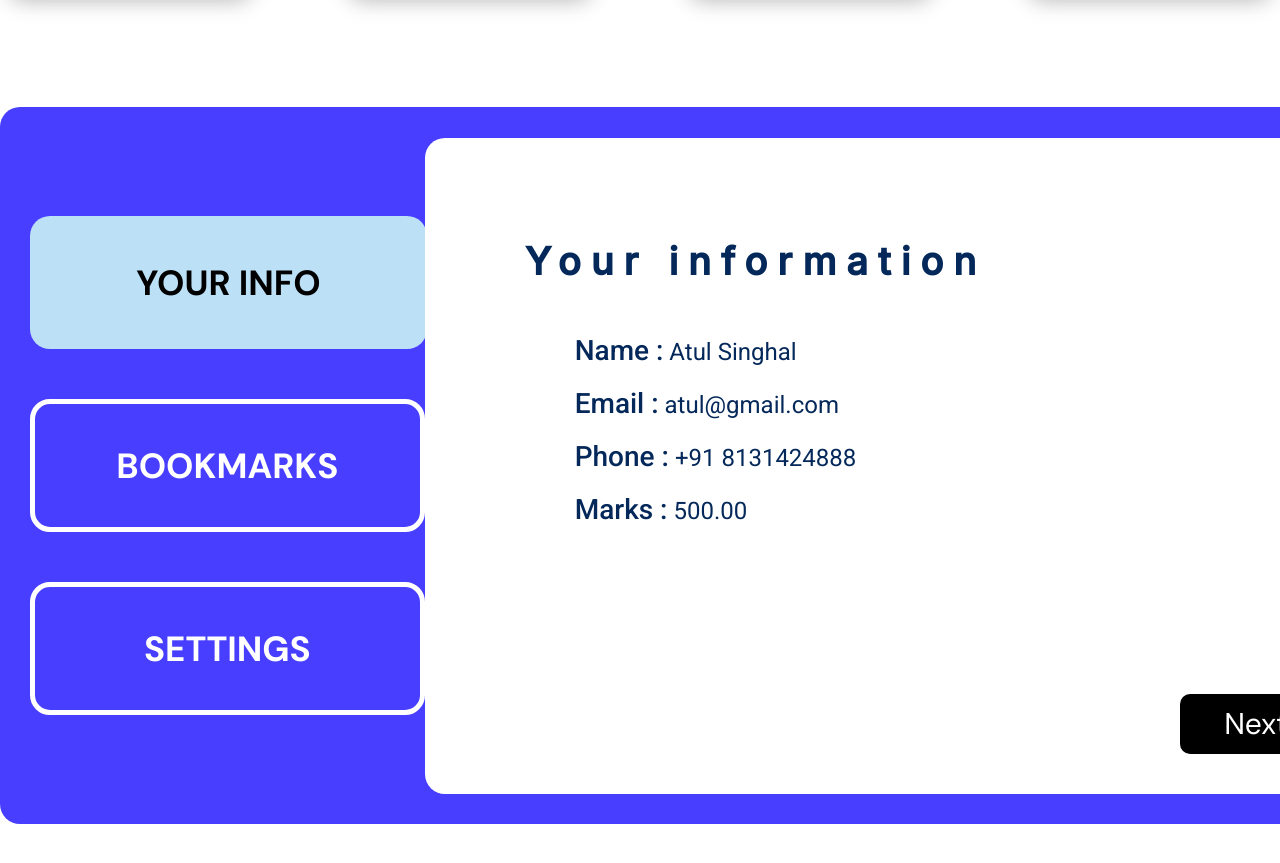
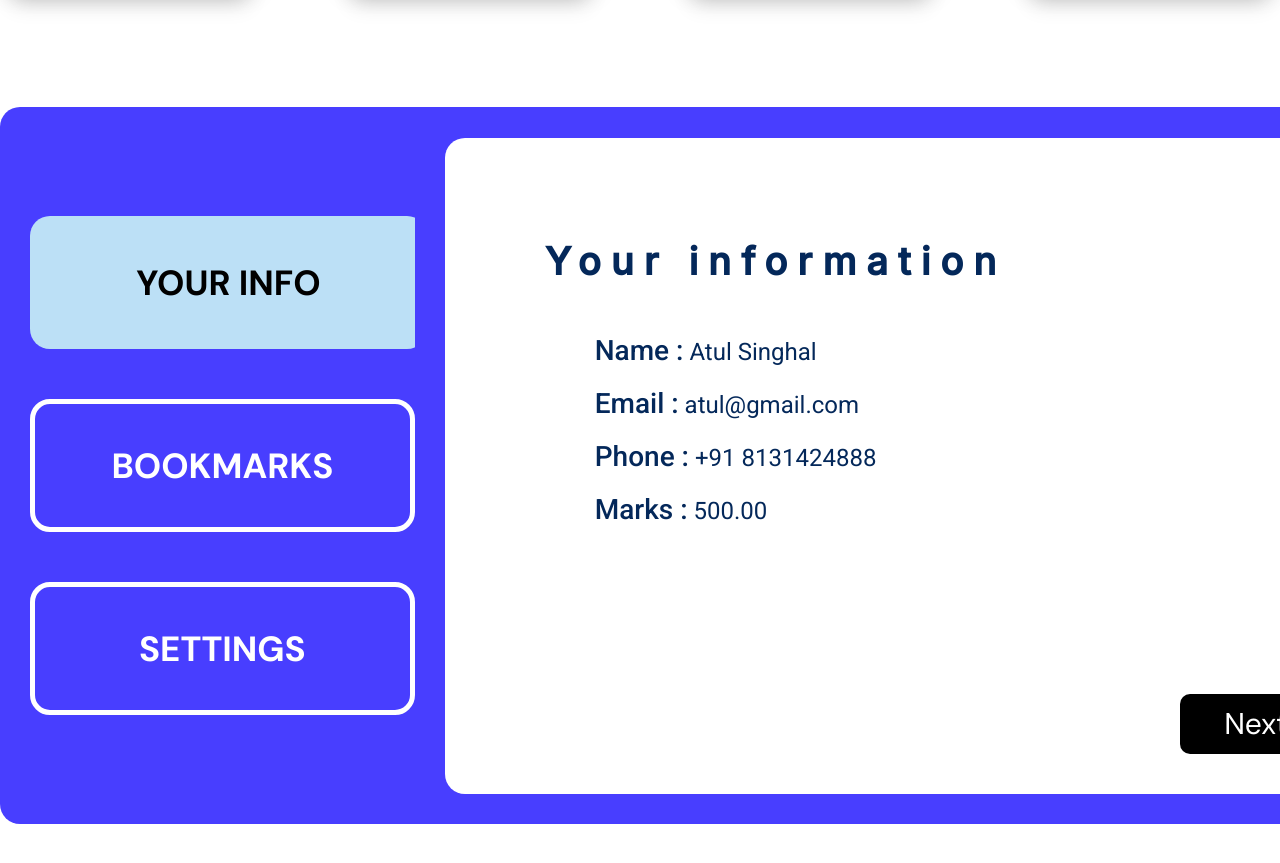
Before and after one commit to stewartMichaels/micro-project-2, a plain HTML site: page index.html in a window 1280 px wide. Shown: the part 1157-2020 px from the top of the page. Drawn offline with Linux system fonts and the light colour scheme; a web font is replaced by a local one.

Commit message:
fixed a few more overflow issues

```diff
--- a/styles.css
+++ b/styles.css
@@ -166,6 +166,7 @@ SECTION 1
   font-size: 28px;
   font-weight: normal;
   color: #6f7373;
+  overflow: hidden;
 }
 
 /* Cards Section */
@@ -245,6 +246,7 @@ SECTION - 2
   display: flex;
   align-items: center;
   justify-content: space-between;
+  gap: 30px;
 }
 
 /* Left Section */
@@ -283,6 +285,7 @@ SECTION - 2
   font-size: 35px;
   font-weight: bold;
   color: white;
+  cursor: pointer;
 }
 
 .cat-3 {
@@ -297,6 +300,7 @@ SECTION - 2
   font-size: 35px;
   font-weight: bold;
   color: white;
+  cursor: pointer;
 }
 
 /* Right Section */
```
